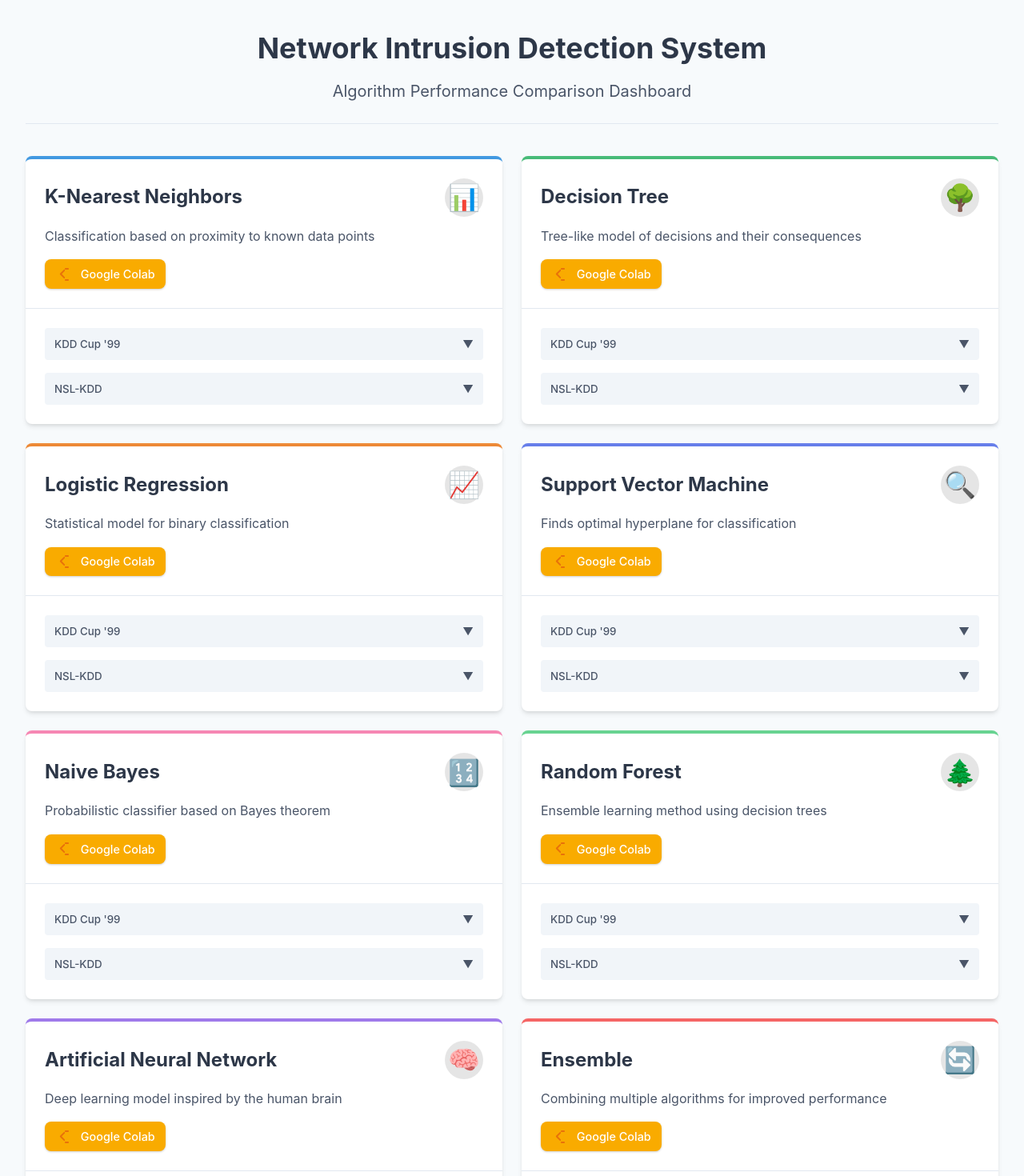
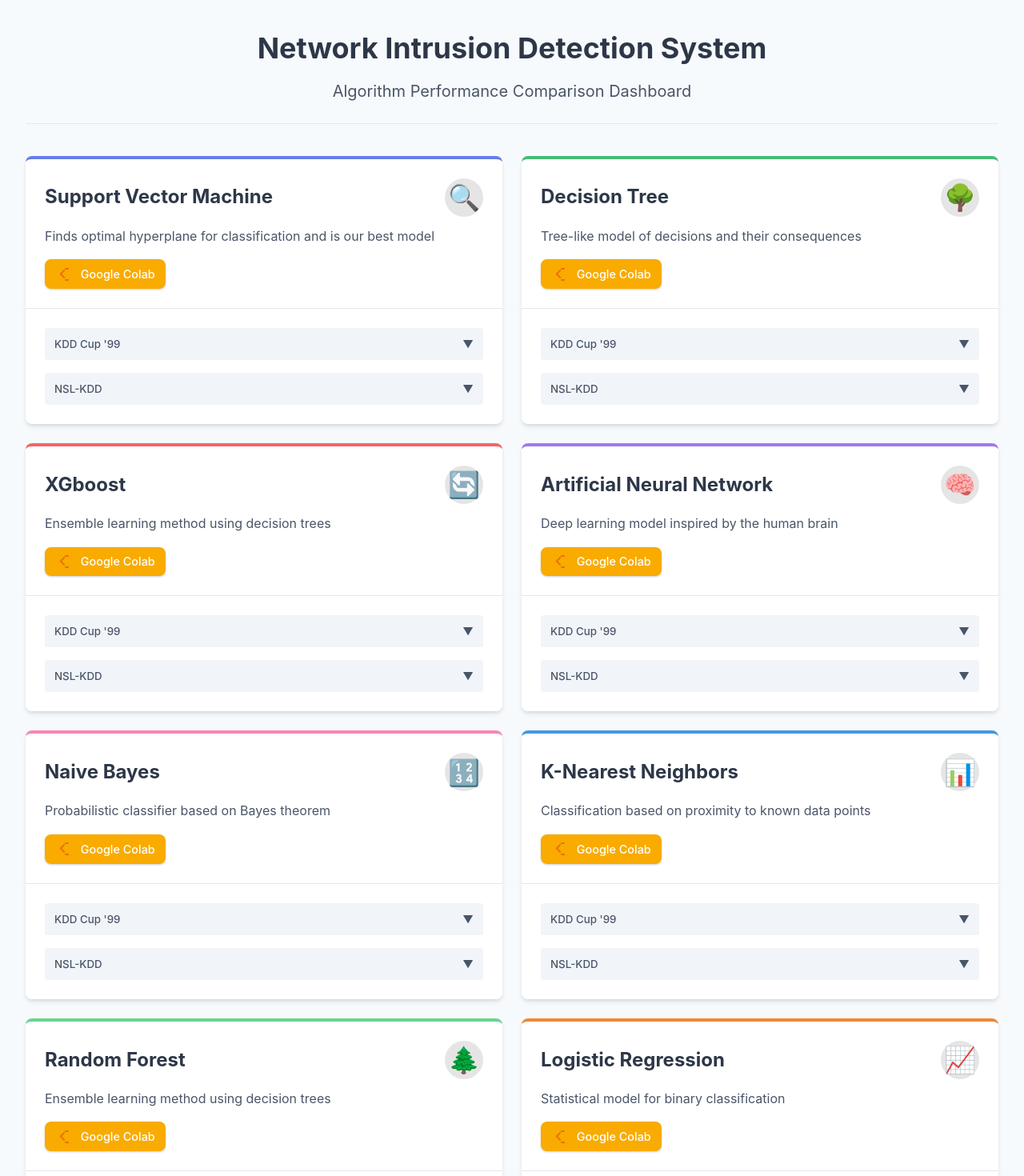
Before and after one commit to Satvik0110/prml-project, a React (Vite) app: page / in a window 1280 px wide. Shown: the top 1470 px of the page at 80% size. Built offline with nearby package versions, Linux system fonts and the light colour scheme.

Commit message:
Rearranged algos

```diff
--- a/src/App.jsx
+++ b/src/App.jsx
@@ -87,7 +87,7 @@ function App() {
         sklearn: { accuracy: 96.2, precision: 95.8, recall: 95.3, f1Score: 95.5 }
       }
     },
-    ensemble: {
+    XGBoost: {
       'KDD Cup \'99': {
         custom: { accuracy: 99.5, precision: 99.3, recall: 99.4, f1Score: 99.35 },
         sklearn: { accuracy: 99.3, precision: 99.1, recall: 99.2, f1Score: 99.15 }
@@ -102,12 +102,12 @@ function App() {
   // Algorithm card data
   const algorithms = [
     {
-      id: 'knn',
-      name: 'K-Nearest Neighbors',
-      description: 'Classification based on proximity to known data points',
-      icon: '📊',
-      color: '#4299e1',
-      colabLink: 'https://colab.research.google.com/drive/1mBoUunSIVIC1syGF94s6SK6lICDiNjXY?usp=sharing'
+      id: 'svm',
+      name: 'Support Vector Machine',
+      description: 'Finds optimal hyperplane for classification and is our best model',
+      icon: '🔍',
+      color: '#667eea',
+      colabLink: 'https://colab.research.google.com/drive/1eYhKAwThZHkagpO5R51JAJKIvMsiah06?usp=sharing'
     },
     {
       id: 'decisionTree',
@@ -118,20 +118,20 @@ function App() {
       colabLink: 'https://colab.research.google.com/drive/1BOgiS0MWGhL0lbDYjd4nHXcSjGIgpfXM?usp=sharing'
     },
     {
-      id: 'logisticRegression',
-      name: 'Logistic Regression',
-      description: 'Statistical model for binary classification',
-      icon: '📈',
-      color: '#ed8936',
-      colabLink: 'https://colab.research.google.com/drive/1N3kKUM9vxdUP1eA24GC1mPfeH6x8mkt2?usp=sharing'
+      id: 'XGBoost',
+      name: 'XGboost',
+      description: 'Ensemble learning method using decision trees',
+      icon: '🔄',
+      color: '#f56565',
+      colabLink: 'https://colab.research.google.com/drive/xgboost-example'
     },
     {
-      id: 'svm',
-      name: 'Support Vector Machine',
-      description: 'Finds optimal hyperplane for classification',
-      icon: '🔍',
-      color: '#667eea',
-      colabLink: 'https://colab.research.google.com/drive/1eYhKAwThZHkagpO5R51JAJKIvMsiah06?usp=sharing'
+      id: 'ann',
+      name: 'Artificial Neural Network',
+      description: 'Deep learning model inspired by the human brain',
+      icon: '🧠',
+      color: '#9f7aea',
+      colabLink: 'https://colab.research.google.com/drive/1JHi1YIkdRzoDTfhcIiFOFdf1oSEfPkc4?usp=sharing'
     },
     {
       id: 'naiveBayes',
@@ -142,6 +142,14 @@ function App() {
       colabLink: 'https://colab.research.google.com/drive/1yku9CqBrrxv96k9l8TuXhKTtw56Yy21Y?usp=sharing'
     },
     {
+      id: 'knn',
+      name: 'K-Nearest Neighbors',
+      description: 'Classification based on proximity to known data points',
+      icon: '📊',
+      color: '#4299e1',
+      colabLink: 'https://colab.research.google.com/drive/1mBoUunSIVIC1syGF94s6SK6lICDiNjXY?usp=sharing'
+    },
+    {
       id: 'randomForest',
       name: 'Random Forest',
       description: 'Ensemble learning method using decision trees',
@@ -150,20 +158,12 @@ function App() {
       colabLink: 'https://colab.research.google.com/drive/180I6STLrAdEBjOmpWrAUuRHTncu-80zN?usp=sharing'
     },
     {
-      id: 'ann',
-      name: 'Artificial Neural Network',
-      description: 'Deep learning model inspired by the human brain',
-      icon: '🧠',
-      color: '#9f7aea',
-      colabLink: 'https://colab.research.google.com/drive/1JHi1YIkdRzoDTfhcIiFOFdf1oSEfPkc4?usp=sharing'
-    },
-    {
-      id: 'ensemble',
-      name: 'Ensemble',
-      description: 'Combining multiple algorithms for improved performance',
-      icon: '🔄',
-      color: '#f56565',
-      colabLink: 'https://colab.research.google.com/drive/ensemble-example'
+      id: 'logisticRegression',
+      name: 'Logistic Regression',
+      description: 'Statistical model for binary classification',
+      icon: '📈',
+      color: '#ed8936',
+      colabLink: 'https://colab.research.google.com/drive/1N3kKUM9vxdUP1eA24GC1mPfeH6x8mkt2?usp=sharing'
     }
   ];
 
```
